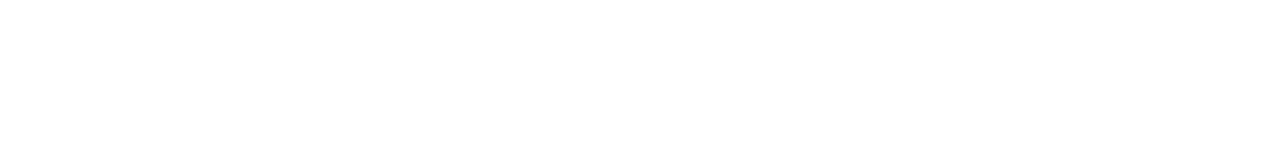
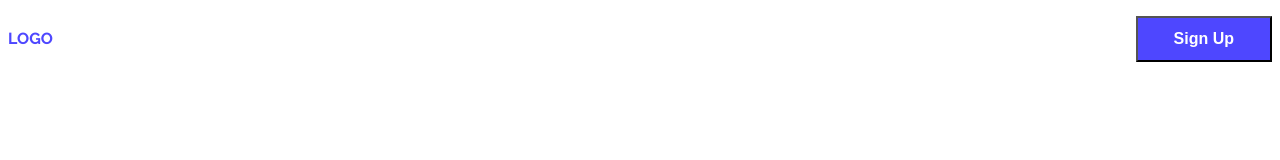
Before and after one commit to chanda-27/my-first-assignment-repo, a plain HTML site: page index.html in a window 1280 px wide. Drawn offline with Linux system fonts and the light colour scheme.

Commit message:
addd a image folder

```diff
--- a/index.html
+++ b/index.html
@@ -1,13 +1,23 @@
 <!DOCTYPE html>
 <html lang="en">
+
 <head>
     <meta charset="UTF-8">
     <meta name="viewport" content="width=device-width, initial-scale=1.0">
-    <title>LOGO is My First assignment</title>
+    <title>LOGO is My First Assignment Website</title>
+    <link rel="preconnect" href="https://fonts.googleapis.com">
+    <link rel="preconnect" href="https://fonts.gstatic.com" crossorigin>
+    <link href="https://fonts.googleapis.com/css2?family=Raleway:ital,wght@0,100..900;1,100..900&display=swap"
+        rel="stylesheet">
+    <link rel="stylesheet" href="styles/style.css">
 </head>
-<body>
+
+<body class="raleway-normal">
     <header>
-
+        <nav>
+            <h4 class="first-LOGO">LOGO</h4>
+            <a class="btn-primary" href=""><button>Sign Up</button></a>
+        </nav>
     </header>
     <main>
 
@@ -17,4 +27,5 @@
     </footer>
 
 </body>
+
 </html>
--- /dev/null
+++ b/styles/style.css
@@ -0,0 +1,27 @@
+
+.raleway-normal {
+  font-family: "Raleway", sans-serif;
+  font-optical-sizing: auto;
+  font-style: normal;
+}
+
+
+nav{
+    display:flex;
+    justify-content:space-between;
+    align-items: center;
+}
+
+.first-LOGO{
+    font-weight:bold;
+    font-size:34;
+    color:#4E47FF;
+}
+
+a button{
+    font-weight:bold;
+    font-size:16px;
+    background-color:#4E47FF;
+    color:#FFFFFF;
+    padding:12px 36px;
+}
```
Also changed, not shown: images/Hero-bg.png (added), images/avatar.png (added), images/icon-star.png (added), images/wc-big.png (added), images/wc-mini.png (added).
